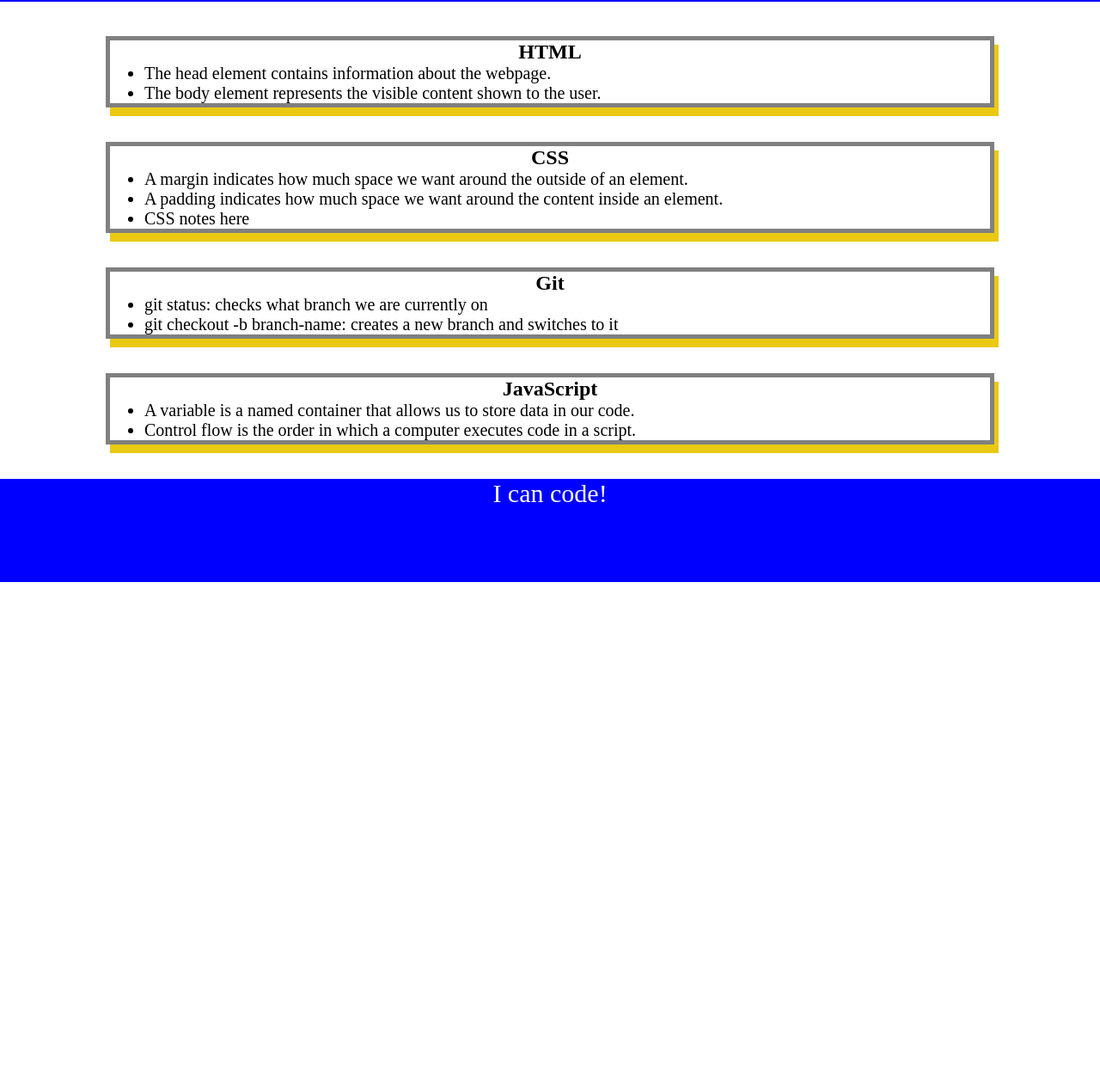
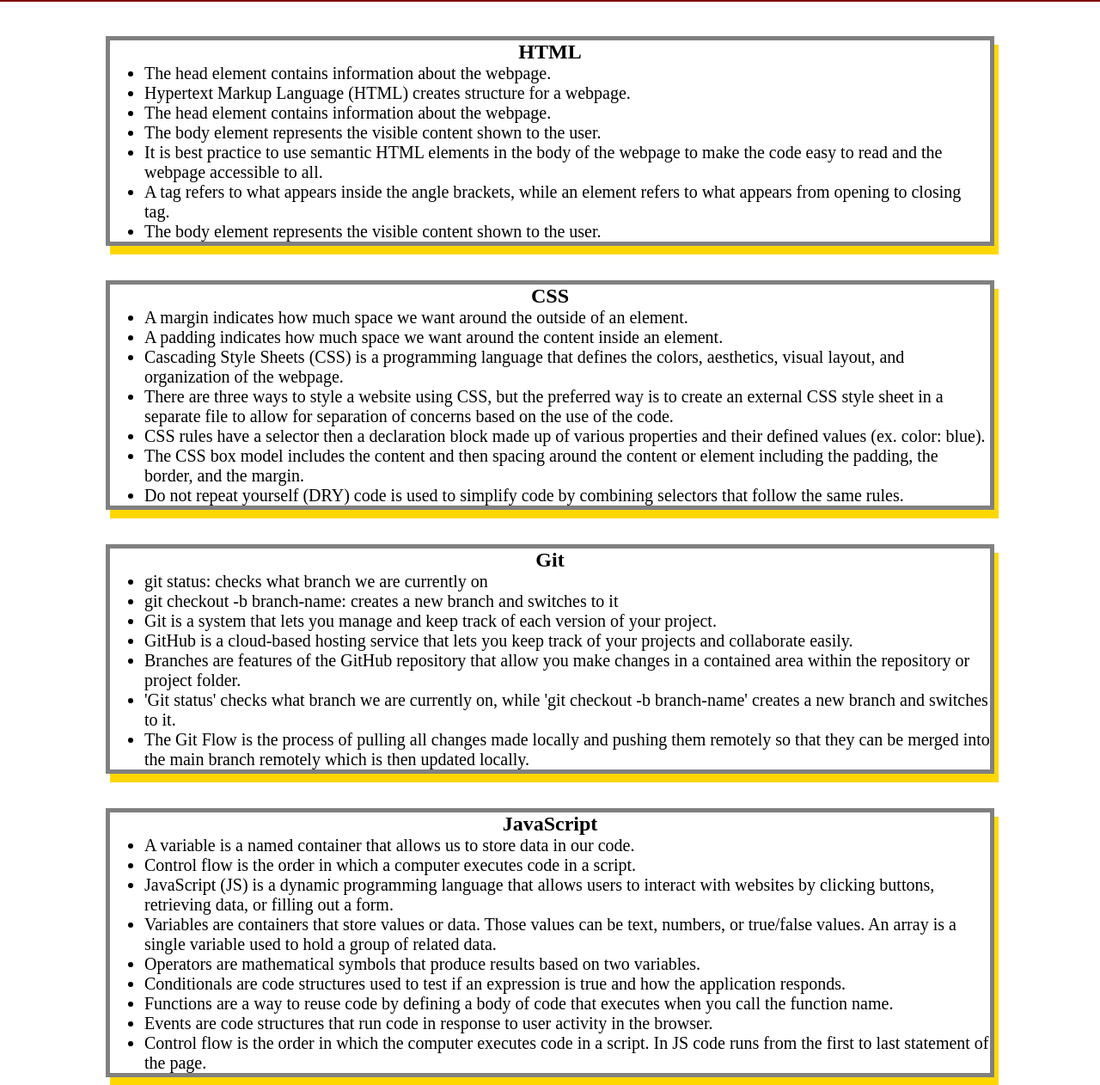
Before and after one commit to Joseortiz0918/Prework-study-guide-, a plain HTML site: page index.html in a window 1280 px wide. Shown: the part 118-1380 px from the top of the page at 86% size. Before the commit the page ends 800 px from the top, so only its background shows below. Drawn offline with Linux system fonts and the light colour scheme.

Commit message:
added more to study guide

```diff
--- a/assets/style.css
+++ b/assets/style.css
@@ -6,7 +6,7 @@
 footer {
     width: 100%;
     height: 120px;
-    background-color: blue;
+    background-color:#800000;
     color: white;
 }
 h1,
@@ -32,5 +32,5 @@
     width: 80%;
     margin: 40px auto;
     border: 5px solid gray;
-    box-shadow: 5px 10px #EAC912;
+    box-shadow: 5px 10px #FFD700;
 }
--- a/index.html
+++ b/index.html
@@ -18,6 +18,13 @@
         <h2>HTML</h2>
         <ul>
           <li>The head element contains information about the webpage.</li>
+          <li>Hypertext Markup Language (HTML) creates structure for a webpage.</li>
+          <li>The head element contains information about the webpage.</li>
+          <li>The body element represents the visible content shown to the user.</li>
+          <li>It is best practice to use semantic HTML elements in the body of the webpage to make the code easy to read
+            and the webpage accessible to all.</li>
+          <li>A tag refers to what appears inside the angle brackets, while an element refers to what appears from opening
+            to closing tag.</li>
           <li>The body element represents the visible content shown to the user.</li>
         </ul>
       </section>
@@ -27,7 +34,16 @@
         <ul>
           <li>A margin indicates how much space we want around the outside of an element.</li>
           <li>A padding indicates how much space we want around the content inside an element.</li>
-          <li>CSS notes here</li>
+          <li>Cascading Style Sheets (CSS) is a programming language that defines the colors, aesthetics, visual layout,
+            and organization of the webpage.</li>
+          <li>There are three ways to style a website using CSS, but the preferred way is to create an external CSS style
+            sheet in a separate file to allow for separation of concerns based on the use of the code.</li>
+          <li>CSS rules have a selector then a declaration block made up of various properties and their defined values
+            (ex. color: blue).</li>
+          <li>The CSS box model includes the content and then spacing around the content or element including the padding,
+            the border, and the margin.</li>
+          <li>Do not repeat yourself (DRY) code is used to simplify code by combining selectors that follow the same
+            rules.</li>
         </ul>
 
       </section>
@@ -37,6 +53,15 @@
         <ul>
           <li>git status: checks what branch we are currently on</li>
           <li>git checkout -b branch-name: creates a new branch and switches to it</li>
+          <li>Git is a system that lets you manage and keep track of each version of your project.</li>
+          <li>GitHub is a cloud-based hosting service that lets you keep track of your projects and collaborate easily.
+          </li>
+          <li>Branches are features of the GitHub repository that allow you make changes in a contained area within the
+          repository or project folder.</li>
+          <li>'Git status' checks what branch we are currently on, while 'git checkout -b branch-name' creates a new
+          branch and switches to it.</li>
+          <li>The Git Flow is the process of pulling all changes made locally and pushing them remotely so that they can
+          be merged into the main branch remotely which is then updated locally.</li>
         </ul>
       </section>
 
@@ -47,6 +72,18 @@
         <ul>
           <li>A variable is a named container that allows us to store data in our code.</li>
           <li>Control flow is the order in which a computer executes code in a script.</li>
+          <li>JavaScript (JS) is a dynamic programming language that allows users to interact with websites by clicking
+            buttons, retrieving data, or filling out a form.</li>
+          <li>Variables are containers that store values or data. Those values can be text, numbers, or true/false values.
+            An array is a single variable used to hold a group of related data.</li>
+          <li>Operators are mathematical symbols that produce results based on two variables.</li>
+          <li>Conditionals are code structures used to test if an expression is true and how the application responds.
+          </li>
+          <li>Functions are a way to reuse code by defining a body of code that executes when you call the function name.
+          </li>
+          <li>Events are code structures that run code in response to user activity in the browser.</li>
+          <li>Control flow is the order in which the computer executes code in a script. In JS code runs from the first to
+            last statement of the page.</li>
         </ul>
       </section>
 
```
